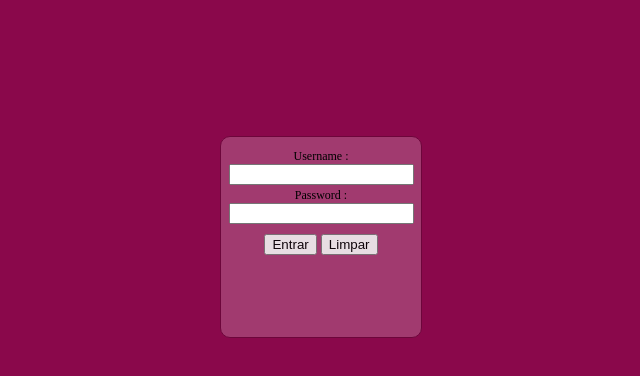
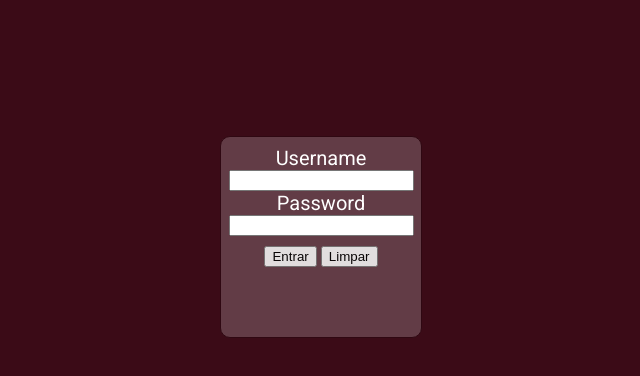
Before and after one commit to pablolucio67/mescla, a plain HTML site: page index.html in a window 1280 px wide. Shown: the whole page, without its empty margins (319-959 px from the left). Drawn offline with Linux system fonts and the light colour scheme.

Commit message:
Alteracao layout autenticacao

```diff
--- a/estilo/index.css
+++ b/estilo/index.css
@@ -1,5 +1,5 @@
 body{
-	background-color:#8A084B;
+	background-color:#3B0B17;
 	padding:10%;
 	}
 #box_fundo{
@@ -24,7 +24,9 @@ body{
 	padding:10px;
 		}
 #campos{
-	font-size:12px;
+	font-size:20px;
+	color:#fff;
+	font-family:roboto;
 
 }
 #botoes{
--- a/index.html
+++ b/index.html
@@ -3,13 +3,16 @@
 
 	<head>
 		<link href="estilo/index.css" type="text/css" rel="stylesheet">
+
+
+	<link href="https://fonts.googleapis.com/css?family=Roboto:thin&display=swap" rel="stylesheet">
 	<title>Autenticacao</title>
 	</head>
 <body>
 <div id="box_fundo"></div>
 	<div id="container_dados">
-		<label id="campos"> Username :</label> <input type="text" name="username">
-		<label id="campos"> Password :</label> <input type="text" name="password">
+		<label id="campos"> Username</label> <input type="text" name="username">
+		<label id="campos"> Password</label> <input type="text" name="password">
 
 	<div id="botoes">
 		<input type="submit" value="Entrar">
```
